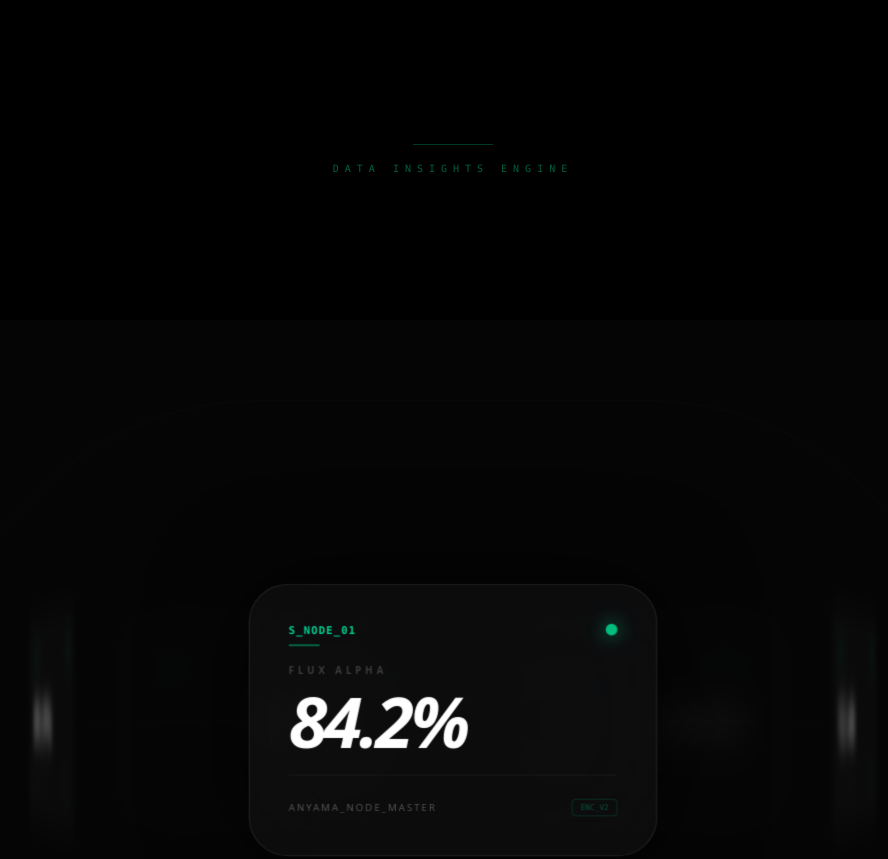
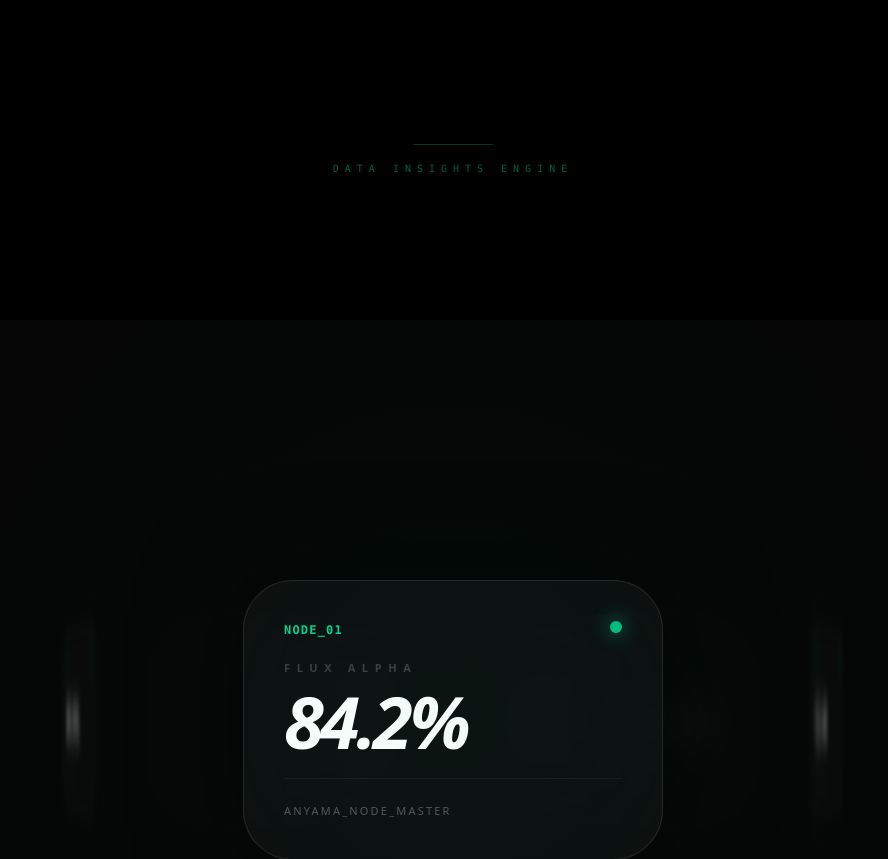
Before and after one commit to nonnzy7even7iete/nonnzytransformiumfullstackbundel, a Next.js app: page /logique-metier-serveur in a window 1280 px wide. Shown: the top 859 px of the page, without its empty margins (187-1075 px from the left). Built offline with nearby package versions, Linux system fonts and the light colour scheme.

Commit message:
Zy Bulding workflow

```diff
--- a/src/components/frontendkit/InsightCarousel.tsx
+++ b/src/components/frontendkit/InsightCarousel.tsx
@@ -10,6 +10,7 @@ import {
 } from "framer-motion";
 import { cn } from "@/lib/utils";
 
+// --- TYPES ---
 interface InsightData {
   id: number;
   title: string;
@@ -26,16 +27,14 @@ const DATA: InsightData[] = [
 ];
 
 export default function InsightCarousel() {
-  // Coordonnées de rotation infinie
+  // On utilise des MotionValues brutes pour la rotation
+  const rotateY = useMotionValue(0);
   const rotateX = useMotionValue(0);
-  const rotateY = useMotionValue(0);
 
-  // Physique lourde pour une sensation Premium
-  const springConfig = { stiffness: 40, damping: 25, mass: 1.2 };
-  const smoothX = useSpring(rotateX, springConfig);
-  const smoothY = useSpring(rotateY, springConfig);
+  // Physique "Zéro Gravité" : mass faible, damping élevé pour un contrôle total
+  const smoothY = useSpring(rotateY, { stiffness: 60, damping: 30, mass: 0.5 });
+  const smoothX = useSpring(rotateX, { stiffness: 60, damping: 30, mass: 0.5 });
 
-  // On détecte la taille de l'écran pour ajuster le Rayon et le Scale
   const [screenSize, setScreenSize] = useState({ width: 1200, height: 800 });
 
   useEffect(() => {
@@ -46,45 +45,33 @@ export default function InsightCarousel() {
     return () => window.removeEventListener("resize", handleResize);
   }, []);
 
-  // Calcul dynamique du rayon : on veut que le carrousel occupe 40% de la largeur
   const radius = useMemo(
-    () => Math.min(screenSize.width * 0.45, 600),
+    () => Math.min(screenSize.width * 0.45, 650),
     [screenSize]
   );
   const globalScale = useMemo(
-    () => Math.min(screenSize.width / 1400, 1),
+    () => (screenSize.width < 768 ? 0.6 : 0.9),
     [screenSize]
   );
 
+  // LA CLÉ : PanHandler personnalisé pour éviter le blocage du drag natif
+  const onPan = (_: any, info: { delta: { x: number; y: number } }) => {
+    rotateY.set(rotateY.get() + info.delta.x * 0.5);
+    rotateX.set(rotateX.get() - info.delta.y * 0.5);
+  };
+
   return (
     <div className="relative h-screen w-full flex items-center justify-center bg-[#050505] overflow-hidden touch-none select-none">
-      {/* HUD : Feedback visuel du mouvement */}
-      <div className="absolute inset-0 flex items-center justify-center pointer-events-none opacity-20">
-        <div
-          className="w-[80%] h-[80%] border border-emerald-500/10 rounded-full flex items-center justify-center"
-          style={{ perspective: "1000px" }}
-        >
-          <div className="w-full h-px bg-gradient-to-r from-transparent via-emerald-500/20 to-transparent" />
-        </div>
-      </div>
-
-      {/* ZONE DE CAPTURE 360° */}
+      {/* CAPTEUR DE GESTES INFINI (onPan au lieu de drag) */}
       <motion.div
-        drag
-        dragConstraints={{
-          left: -1000000,
-          right: 1000000,
-          top: -1000000,
-          bottom: 1000000,
-        }}
-        onDrag={(_, info) => {
-          rotateY.set(rotateY.get() + info.delta.x * 0.4);
-          rotateX.set(rotateX.get() - info.delta.y * 0.4);
-        }}
+        onPan={onPan}
         className="absolute inset-0 z-[100] cursor-grab active:cursor-grabbing"
       />
 
-      <div className="relative" style={{ perspective: "2500px" }}>
+      <div
+        className="relative flex items-center justify-center"
+        style={{ perspective: "2000px" }}
+      >
         <motion.div
           style={{
             rotateY: smoothY,
@@ -108,9 +95,8 @@ export default function InsightCarousel() {
         </motion.div>
       </div>
 
-      <div className="absolute bottom-10 font-mono text-[9px] tracking-[0.5em] text-emerald-500/30 uppercase">
-        Omnidirectional_Interface_Activated
-      </div>
+      {/* Ambiance Engine */}
+      <div className="absolute inset-0 bg-[radial-gradient(circle_at_50%_50%,rgba(16,185,129,0.05)_0%,transparent_70%)] pointer-events-none" />
     </div>
   );
 }
@@ -119,27 +105,27 @@ function Card({ item, index, total, radius, globalY, globalX }: any) {
   const angleStep = 360 / total;
   const initialAngle = index * angleStep;
 
-  // Calcul du FOCUS OPTIQUE (Distance par rapport au centre du regard)
+  // Calcul du Focus Dynamique (Distance angulaire)
   const distanceToCenter = useTransform([globalY, globalX], ([y, x]: any) => {
-    const currentAngle = (y + initialAngle) % 360;
-    const normalized = ((((currentAngle + 180) % 360) + 360) % 360) - 180;
-    // On prend en compte l'inclinaison X pour le flou
-    return Math.sqrt(Math.pow(normalized, 2) + Math.pow(x, 2) * 0.1);
+    const currentPos = (y + initialAngle) % 360;
+    const normalized = ((((currentPos + 180) % 360) + 360) % 360) - 180;
+    return Math.sqrt(Math.pow(normalized, 2) + Math.pow(x, 2));
   });
 
+  // Mappage des effets (Award 2026 Focus)
   const blur = useTransform(
     distanceToCenter,
-    [0, 25, 100],
-    ["blur(0px)", "blur(2px)", "blur(30px)"]
+    [0, 30, 120],
+    ["blur(0px)", "blur(4px)", "blur(40px)"]
   );
-  const opacity = useTransform(distanceToCenter, [0, 90, 160], [1, 0.4, 0]);
-  const z = useTransform(distanceToCenter, [0, 90], [150, -300]);
+  const opacity = useTransform(distanceToCenter, [0, 100, 160], [1, 0.3, 0]);
+  const z = useTransform(distanceToCenter, [0, 100], [200, -400]);
 
   return (
     <motion.div
       style={{
         position: "absolute",
-        width: "min(85vw, 420px)",
+        width: "420px",
         height: "280px",
         transformStyle: "preserve-3d",
         rotateY: initialAngle,
@@ -149,36 +135,28 @@ function Card({ item, index, total, radius, globalY, globalX }: any) {
         z,
       }}
       className={cn(
-        "p-10 rounded-[40px] border border-white/10 flex flex-col justify-between",
-        "bg-zinc-900/40 backdrop-blur-[50px] shadow-[0_0_100px_rgba(0,0,0,0.8)]"
+        "p-10 rounded-[50px] border border-white/10 flex flex-col justify-between",
+        "bg-zinc-900/40 backdrop-blur-[60px] shadow-[0_0_100px_rgba(0,0,0,0.9)]"
       )}
     >
       <div className="flex justify-between items-start">
-        <div className="flex flex-col gap-1">
-          <span className="font-mono text-[11px] text-emerald-400 font-black tracking-widest uppercase">
-            S_NODE_0{item.id}
-          </span>
-          <div className="h-0.5 w-8 bg-emerald-500/50 rounded-full" />
-        </div>
+        <span className="font-mono text-[12px] text-emerald-400 font-bold tracking-widest uppercase">
+          NODE_0{item.id}
+        </span>
         <div className="h-3 w-3 rounded-full bg-emerald-500 shadow-[0_0_20px_#10b981]" />
       </div>
 
-      <div className="my-4">
-        <h3 className="text-white/20 text-[10px] uppercase tracking-[0.4em] font-bold mb-2">
+      <div className="my-2">
+        <h3 className="text-white/20 text-[11px] uppercase tracking-[0.6em] font-black mb-2">
           {item.title}
         </h3>
-        <div className="text-[clamp(2.5rem,8vw,4.5rem)] font-black italic text-white tracking-tighter leading-none tabular-nums">
+        <div className="text-7xl font-black italic text-white tracking-tighter leading-none tabular-nums">
           {item.value}
         </div>
       </div>
 
-      <div className="flex items-center justify-between border-t border-white/5 pt-6">
-        <p className="text-[10px] text-white/30 uppercase tracking-[0.2em] font-medium">
-          {item.desc}
-        </p>
-        <div className="text-[8px] font-mono text-emerald-500/40 px-2 py-0.5 border border-emerald-500/20 rounded">
-          ENC_V2
-        </div>
+      <div className="border-t border-white/5 pt-6 text-[11px] text-white/30 uppercase tracking-[0.2em]">
+        {item.desc}
       </div>
     </motion.div>
   );
```
